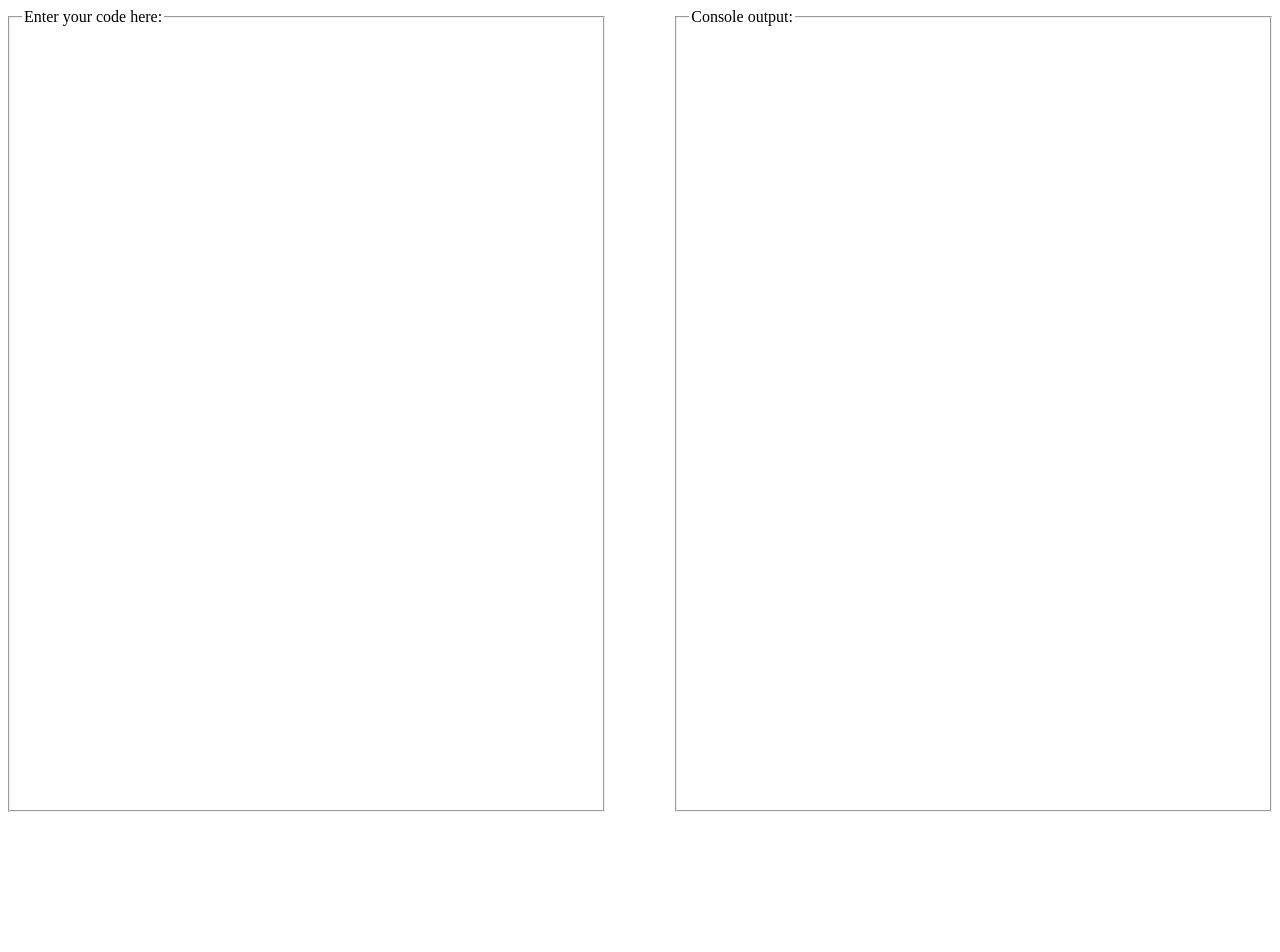
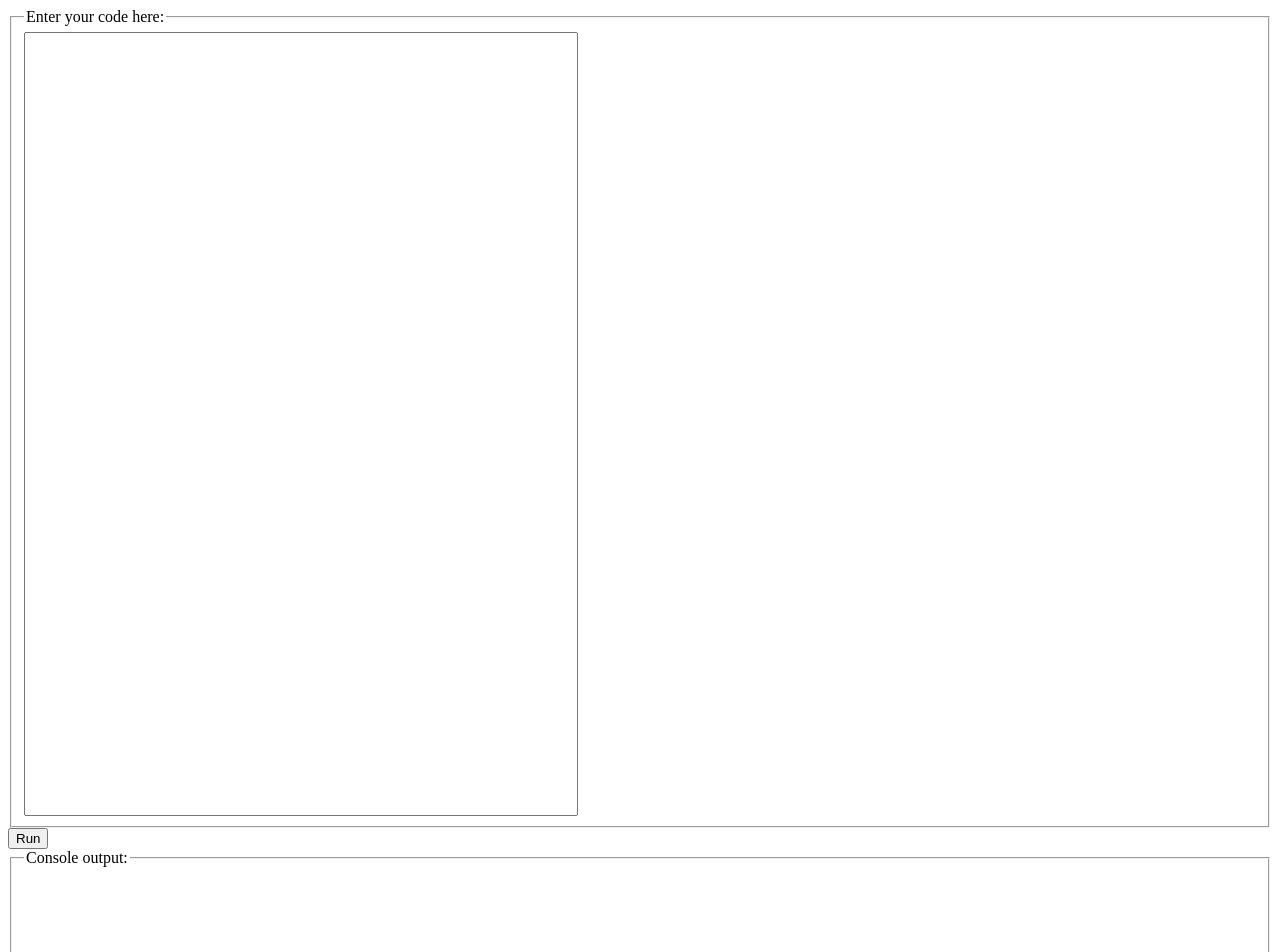
Before and after one commit to jacobkrol/JavaScript-Mobile, a plain HTML site: page index.html in a window 1280 px wide. Shown: the top 952 px of the page. Before the commit the page ends 812 px from the top, so only its background shows below. Drawn offline with Linux system fonts and the light colour scheme.

Commit message:
Add input, output, and submit elements

```diff
--- a/index.html
+++ b/index.html
@@ -4,8 +4,9 @@
     </head>
 
     <body>
-        <fieldset id="input">
+        <fieldset>
             <legend>Enter your code here:</legend>
+            <input type="text" id="input" />
         </fieldset>
         <style>
             #input {
@@ -15,9 +16,11 @@
               float: left;
             }
         </style>
+        <input type="button" onclick="run" value="Run" />
 
-        <fieldset id="output">
+        <fieldset>
             <legend>Console output:</legend>
+            <p id="output">
         </fieldset>
         <style>
             #output {
```
